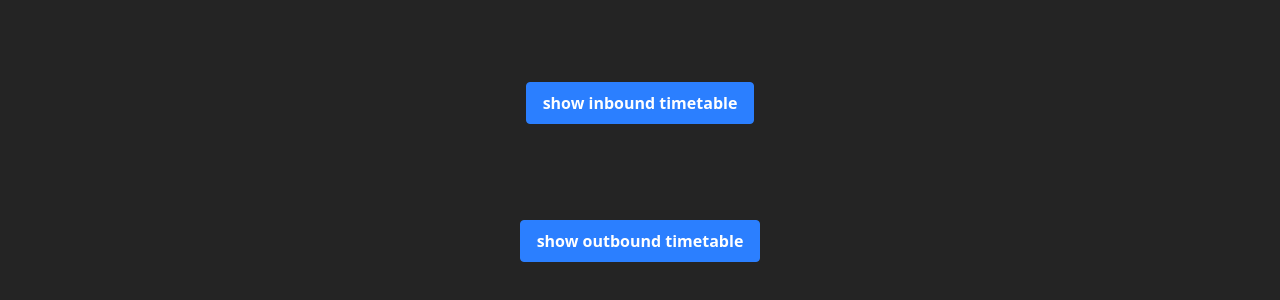
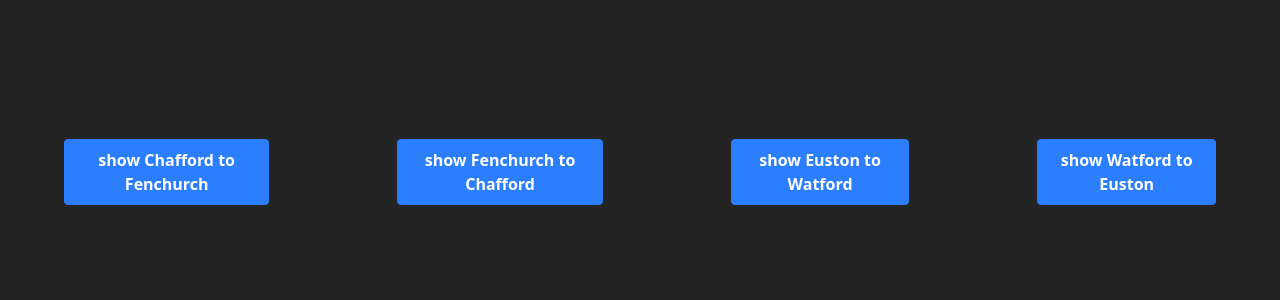
Before and after one commit to Kieran-Edwards/train-trail, a React (Vite) app: page / in a window 1280 px wide. Shown: the part 204-504 px from the top of the page. Built offline with nearby package versions, Linux system fonts and the light colour scheme.

Commit message:
Split journeys

```diff
--- a/src/App.jsx
+++ b/src/App.jsx
@@ -5,9 +5,11 @@ function App() {
 
   return (
     <>
-      <main className="flex flex-col lg:pt-16 pb-4">
-        <TimetableWrap stationCode1="CFH" destCode1="FST" stationCode2="EUS" destCode2="WFJ" title="inbound"/>
-        <TimetableWrap stationCode1="WFJ" destCode1="EUS" stationCode2="FST" destCode2="CFH" title="outbound"/>
+      <main className="flex lg:flex-row flex-col lg:pt-16 pb-4">
+        <TimetableWrap stationCode="CFH" destCode="FST" title="Chafford to Fenchurch"/>
+        <TimetableWrap stationCode2="FST" destCode2="CFH" title="Fenchurch to Chafford"/>
+        <TimetableWrap stationCode="EUS" destCode="WFJ" title="Euston to Watford"/>
+        <TimetableWrap stationCode1="WFJ" destCode1="EUS" title="Watford to Euston"/>
       </main>
     </>
   )
--- a/src/components/TimetableWrap.jsx
+++ b/src/components/TimetableWrap.jsx
@@ -1,7 +1,7 @@
 import { useState } from "react";
 import { TrainData } from "./TrainData";
 
-export function TimetableWrap({ stationCode1, stationCode2, destCode1, destCode2, title }) {
+export function TimetableWrap({ stationCode, destCode, title }) {
     const [showTimetable, setShowTimetable] = useState(false);
 
     const switchTimetable = () => {
@@ -9,18 +9,17 @@ export function TimetableWrap({ stationCode1, stationCode2, destCode1, destCode2
     };
 
     return (
-        <div className="flex flex-col lg:pb-16">
+        <div className="flex flex-col lg:pb-16 lg:px-16">
             <button
                 onClick={switchTimetable}
                 className="cursor-pointer self-center bg-blue-500 hover:bg-transparent hover:text-blue-700 font-semibold text-white py-2 px-4 border border-blue-500 rounded mb-8"
             >
-                {showTimetable ? "hide" : "show"} {title} timetable
+                {showTimetable ? "hide" : "show"} {title}
             </button>
 
             {showTimetable && (
-                <div className="grid lg:grid-cols-2">
-                    <TrainData stationCode={stationCode1} destCode={destCode1} />
-                    <TrainData stationCode={stationCode2} destCode={destCode2} />
+                <div className="grid lg:grid-cols-1">
+                    <TrainData stationCode={stationCode} destCode={destCode} />
                 </div>
             )}
         </div>
```
